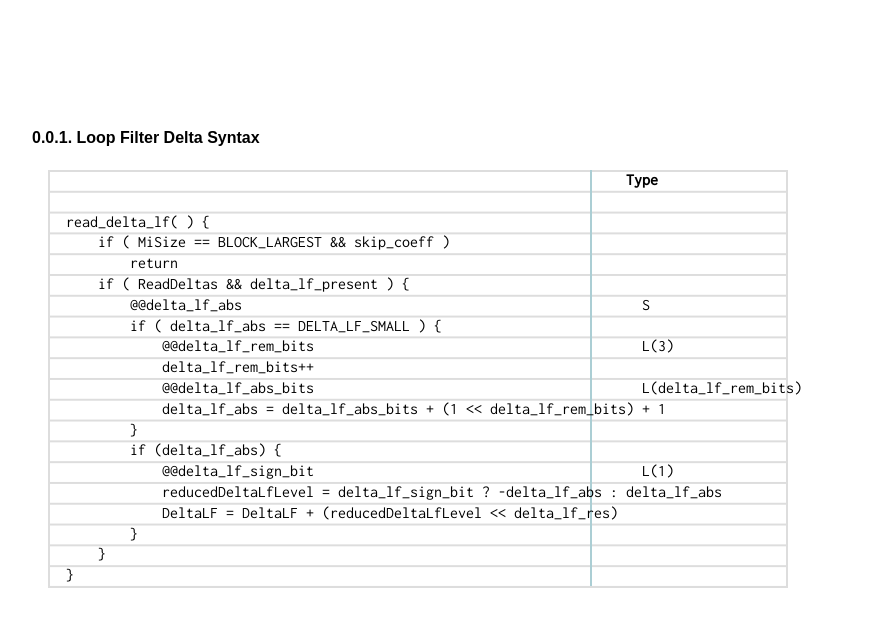
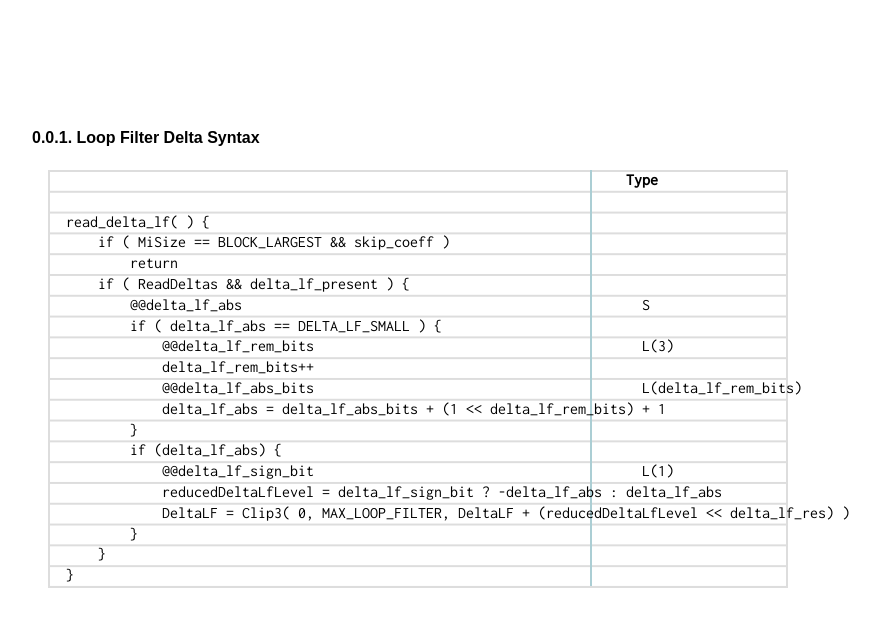
Before and after one commit to AOMediaCodec/av1-spec, a Jekyll site: the page built from 06.delta.lf.syntax.md, in a window 1280 px wide. Shown: the top 627 px of the page, without its empty margins (96-976 px from the left). Built offline with Jekyll 4.4.1, drawn with Linux system fonts in a browser that asks for light colours; our own code applies the rules of GitHub Pages for plain Markdown files.

Commit message:
[ext_delta_q] Small change to ext_delta_q See https://aomedia-review.googlesource.com/c/aom/+/25141
Change-Id: I1bd71725cb6418475625aec08cc0360db8986534

```diff
--- a/06.delta.lf.syntax.md
+++ b/06.delta.lf.syntax.md
@@ -15,7 +15,7 @@ read_delta_lf( ) {
         if (delta_lf_abs) {
             @@delta_lf_sign_bit                                         L(1)
             reducedDeltaLfLevel = delta_lf_sign_bit ? -delta_lf_abs : delta_lf_abs
-            DeltaLF = DeltaLF + (reducedDeltaLfLevel << delta_lf_res)
+            DeltaLF = Clip3( 0, MAX_LOOP_FILTER, DeltaLF + (reducedDeltaLfLevel << delta_lf_res) )
         }
     }
 }
```
